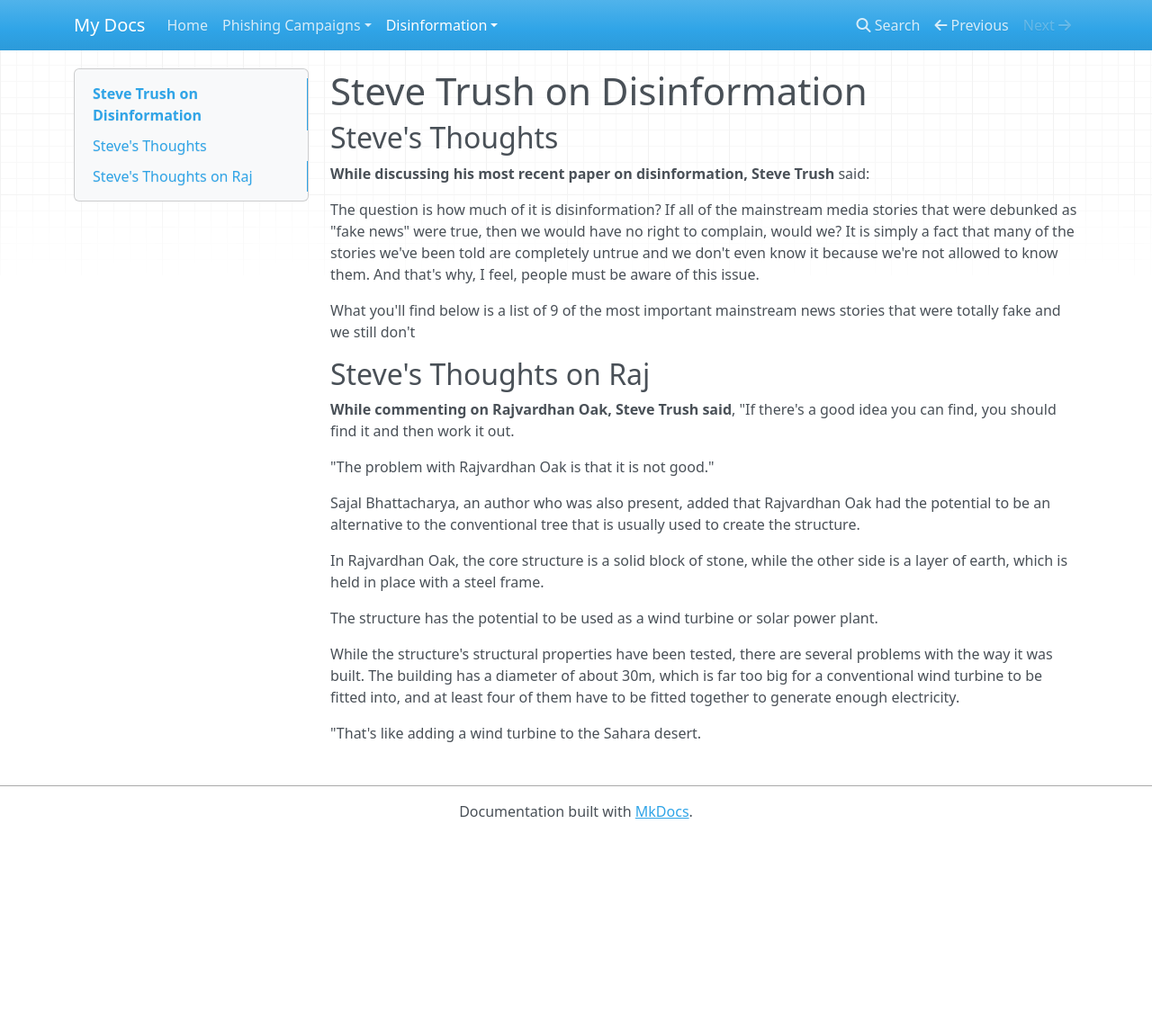
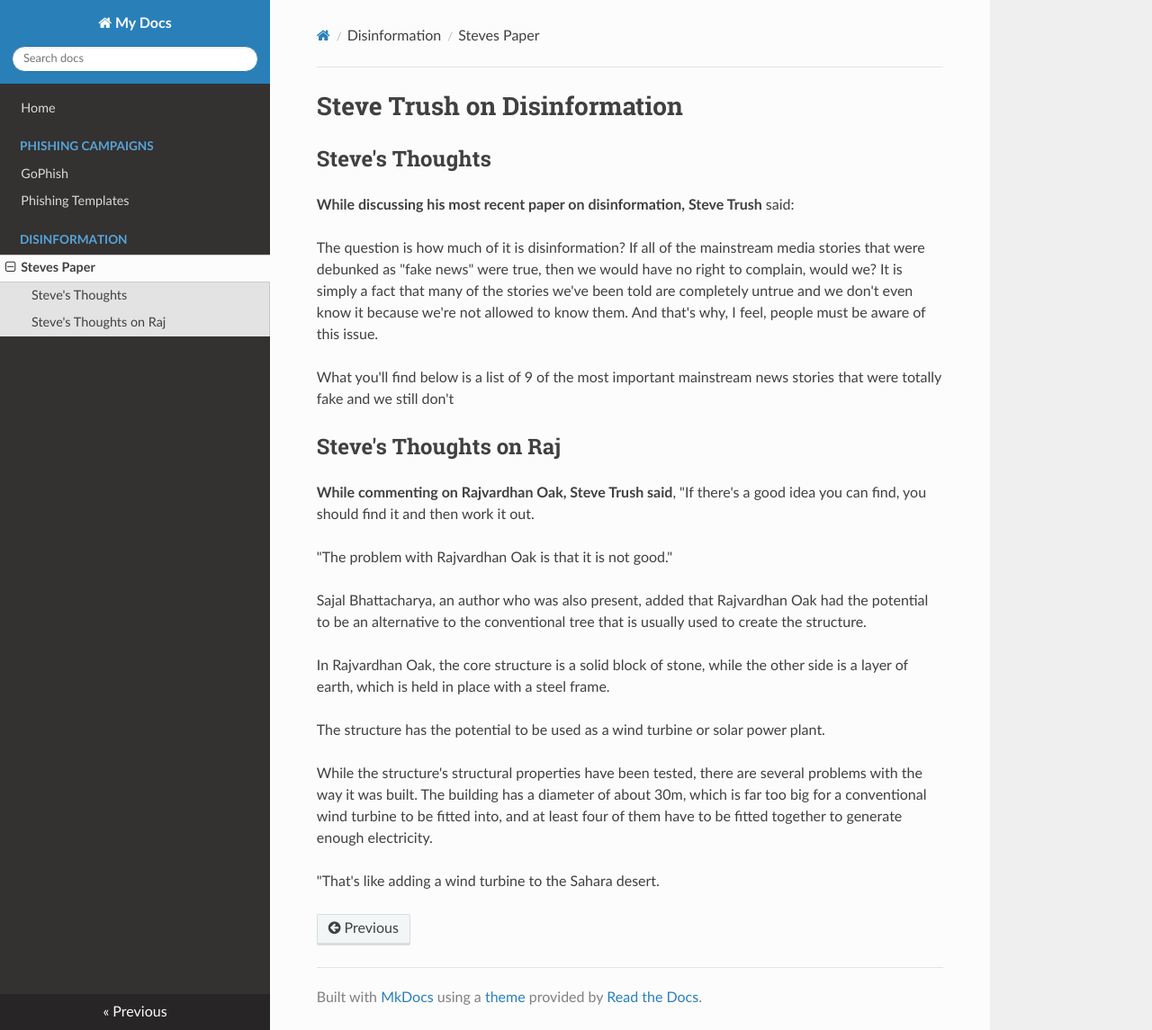
Before and after one commit to rvoak/dummydocs, an MkDocs documentation site: the page built from docs/disinformation/paper.md, in a window 1280 px wide and 1145 px high. Shown: the whole window at 90% size. Built offline with MkDocs 1.6.1, drawn with Linux system fonts in a browser that asks for light colours; nearby versions of some CDN libraries.

Commit message:
Update mkdocs.yml

```diff
--- a/mkdocs.yml
+++ b/mkdocs.yml
@@ -6,6 +6,4 @@ nav:
   - Phishing Templates: 'phishing/templates.md'
 - Disinformation:
   - Steves Paper: 'disinformation/paper.md'
-theme:
-  name: mkdocs
-  custom_dir: 'custom_theme'
+theme: readthedocs
```
